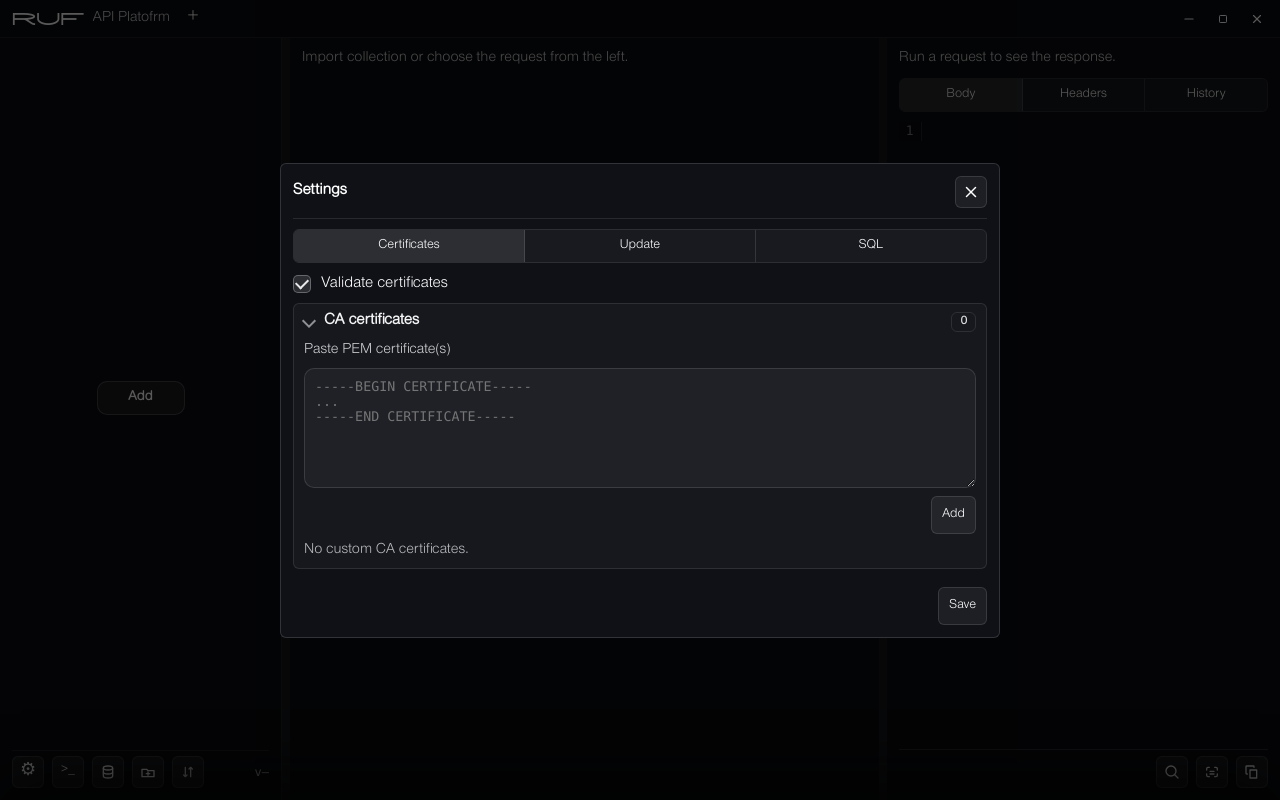
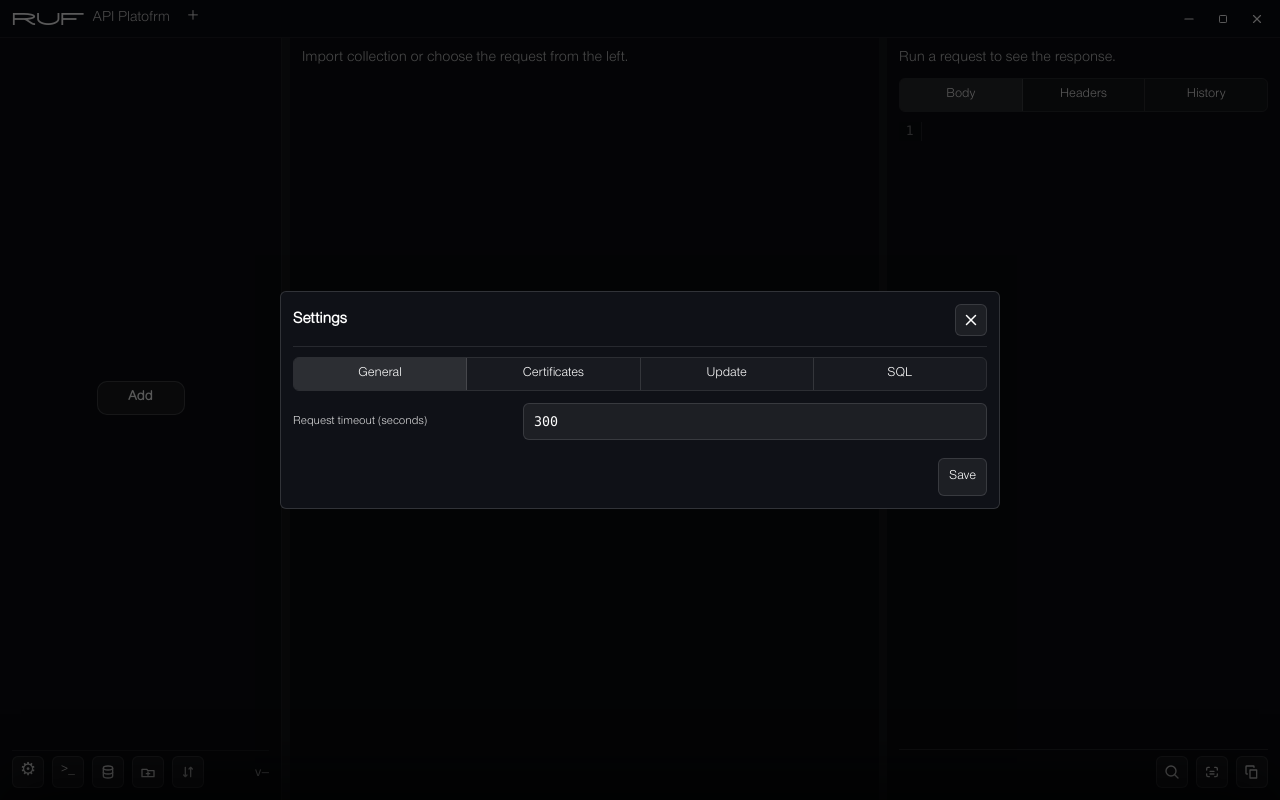
Before and after one commit to mkudmi/RUF-API-Platform, a React (Vite) app: page / in a window 1280 px wide. Both pictures are taken after a click on the button "Settings". Built offline with nearby package versions, Linux system fonts and the light colour scheme.

Commit message:
custom timeout has been added

```diff
--- a/src/app/App.tsx
+++ b/src/app/App.tsx
@@ -59,7 +59,7 @@ const TREE_SORT_MODE_KEY = 'ruf_tree_sort_mode_v1'
 
 type SavedActiveSelection = { collectionId: string, requestId: string }
 
-type SettingsTab = 'certificates' | 'update' | 'sql'
+type SettingsTab = 'general' | 'certificates' | 'update' | 'sql'
 type TreeToggleAction = 'expand' | 'collapse'
 
 function safeParseJson<T>(raw: string | null): T | null {
@@ -147,7 +147,10 @@ export default function App() {
   const reloadFromFileDialogRef = useRef<HTMLDialogElement | null>(null)
   const reloadFromFileInputRef = useRef<HTMLInputElement | null>(null)
   const initialAppSettings = useMemo(() => loadAppSettings(), [])
-  const [settingsTab, setSettingsTab] = useState<SettingsTab>('certificates')
+  const [settingsTab, setSettingsTab] = useState<SettingsTab>('general')
+  const [requestTimeoutSec, setRequestTimeoutSec] = useState<number | null>(() => (
+    initialAppSettings.requestTimeoutSec > 0 ? initialAppSettings.requestTimeoutSec : null
+  ))
   const [validateCertificates, setValidateCertificates] = useState<boolean>(() => initialAppSettings.validateCertificates)
   const [caCertificates, setCaCertificates] = useState<CaCertificate[]>(() => initialAppSettings.caCertificates)
   const [caCertInput, setCaCertInput] = useState('')
@@ -303,7 +306,7 @@ export default function App() {
   )
 
   function openSettings() {
-    setSettingsTab('certificates')
+    setSettingsTab('general')
     settingsDialogRef.current?.showModal()
   }
 
@@ -479,12 +482,13 @@ export default function App() {
 
   useEffect(() => {
     saveAppSettings({
+      requestTimeoutSec: requestTimeoutSec ?? 0,
       validateCertificates,
       caCertificates,
       globalSql: primaryGlobalSqlSettings ?? DEFAULT_GLOBAL_SQL_CONNECTION_SETTINGS,
       globalSqlConnections,
     })
-  }, [caCertificates, globalSqlConnections, primaryGlobalSqlSettings, validateCertificates])
+  }, [caCertificates, globalSqlConnections, primaryGlobalSqlSettings, requestTimeoutSec, validateCertificates])
 
   useEffect(() => {
     return () => {
@@ -2920,6 +2924,9 @@ export default function App() {
       <dialog
         ref={settingsDialogRef}
         className="modal modalSmall modalSettings"
+        onClick={e => {
+          if (e.target === e.currentTarget) closeSettings()
+        }}
       >
         <div className="modalHeader" style={{ marginBottom: 0 }}>
           <b>Settings</b>
@@ -2928,10 +2935,38 @@ export default function App() {
         <hr className="modalDivider" />
 
         <div className="tabs" style={{ marginTop: 2, marginBottom: 12 }}>
+          <button className={`tab ${settingsTab === 'general' ? 'tabActive' : ''}`} onClick={() => setSettingsTab('general')}>General</button>
           <button className={`tab ${settingsTab === 'certificates' ? 'tabActive' : ''}`} onClick={() => setSettingsTab('certificates')}>Certificates</button>
           <button className={`tab ${settingsTab === 'update' ? 'tabActive' : ''}`} onClick={() => setSettingsTab('update')}>Update</button>
           <button className={`tab ${settingsTab === 'sql' ? 'tabActive' : ''}`} onClick={() => setSettingsTab('sql')}>SQL</button>
         </div>
+
+        {settingsTab === 'general' ? (
+          <div style={{ display: 'grid', gap: 10 }}>
+            <div className="formRow">
+              <div className="formLabel">Request timeout (seconds)</div>
+              <input
+                className="mono"
+                type="text"
+                inputMode="numeric"
+                pattern="[0-9]*"
+                maxLength={3}
+                placeholder="30s"
+                value={requestTimeoutSec === null ? '' : String(requestTimeoutSec)}
+                onChange={e => {
+                  const raw = e.target.value
+                  const digits = raw.replaceAll(/\D+/g, '').slice(0, 3)
+                  if (!digits) {
+                    setRequestTimeoutSec(null)
+                    return
+                  }
+                  const n = Number(digits)
+                  setRequestTimeoutSec(Math.max(1, Math.min(600, Math.round(n))))
+                }}
+              />
+            </div>
+          </div>
+        ) : null}
 
         {settingsTab === 'certificates' ? (
           <div style={{ display: 'grid', gap: 10 }}>
--- a/src/modules/requestRunner/runRequest.ts
+++ b/src/modules/requestRunner/runRequest.ts
@@ -93,6 +93,17 @@ function getCaCertsPem(): string[] {
     return (loadAppSettings().caCertificates || []).map(c => c.pem).filter(Boolean)
   } catch {
     return []
+  }
+}
+
+function getRequestTimeoutMs(): number {
+  try {
+    const secRaw = loadAppSettings().requestTimeoutSec
+    const sec = Number.isFinite(secRaw) ? Math.round(secRaw) : 300
+    if (sec <= 0) return 300
+    return Math.max(1000, Math.min(600_000, sec * 1000))
+  } catch {
+    return 300_000
   }
 }
 
@@ -365,13 +376,14 @@ export async function runRequest(args: {
   if (typeof init.body === 'string') init.body = applyVariables(init.body, vars)
 
   const caCertsPem = getCaCertsPem()
+  const timeoutMs = getRequestTimeoutMs()
   const requestHeadersObj = headersInitToObject(init.headers)
   const requestHeadersBytes = estimateHeadersBytes(init.headers)
   const requestBodyBytes = estimateBodyBytes(init.body)
   const requestBytes = requestHeadersBytes + requestBodyBytes
   let res: Response
   try {
-    res = await platformFetch(url, init, { insecureTls: !validateCertificates, caCertsPem })
+    res = await platformFetch(url, init, { insecureTls: !validateCertificates, caCertsPem, timeoutMs })
   } catch (e: any) {
     const timeMs = Math.round(performance.now() - start)
     if (e?.name === 'AbortError') {
--- a/src/shared/utils/appSettings.ts
+++ b/src/shared/utils/appSettings.ts
@@ -15,6 +15,7 @@ export type CaCertificate = {
 export type AppSettings = {
   validateCertificates: boolean
   caCertificates: CaCertificate[]
+  requestTimeoutSec: number
   globalSql: GlobalSqlConnectionSettings
   globalSqlConnections: GlobalSqlConnectionItem[]
 }
@@ -22,6 +23,7 @@ export type AppSettings = {
 const DEFAULT_APP_SETTINGS: AppSettings = {
   validateCertificates: true,
   caCertificates: [],
+  requestTimeoutSec: 300,
   globalSql: { ...DEFAULT_GLOBAL_SQL_CONNECTION_SETTINGS },
   globalSqlConnections: [],
 }
@@ -44,6 +46,11 @@ export function loadAppSettings(storage: Storage = localStorage): AppSettings {
   const validateCertificates = typeof rec.validateCertificates === 'boolean'
     ? rec.validateCertificates
     : DEFAULT_APP_SETTINGS.validateCertificates
+  const requestTimeoutSec = (
+    typeof rec.requestTimeoutSec === 'number' && Number.isFinite(rec.requestTimeoutSec)
+      ? Math.max(0, Math.min(600, Math.round(rec.requestTimeoutSec)))
+      : DEFAULT_APP_SETTINGS.requestTimeoutSec
+  )
 
   const rawCa = rec.caCertificates
   const caCertificates: CaCertificate[] = Array.isArray(rawCa)
@@ -120,7 +127,7 @@ export function loadAppSettings(storage: Storage = localStorage): AppSettings {
       .filter((x): x is GlobalSqlConnectionItem => !!x)
     : []
 
-  return { validateCertificates, caCertificates, globalSql, globalSqlConnections }
+  return { validateCertificates, caCertificates, requestTimeoutSec, globalSql, globalSqlConnections }
 }
 
 export function saveAppSettings(settings: AppSettings, storage: Storage = localStorage) {
--- a/src/shared/utils/platformFetch.ts
+++ b/src/shared/utils/platformFetch.ts
@@ -105,7 +105,7 @@ async function bodyToBase64(body: BodyInit): Promise<{ bodyBase64: string; conte
 export async function platformFetch(
   input: RequestInfo | URL,
   init?: RequestInit,
-  opts?: { insecureTls?: boolean; caCertsPem?: string[] },
+  opts?: { insecureTls?: boolean; caCertsPem?: string[]; timeoutMs?: number },
 ): Promise<Response> {
   const signal = init?.signal
   if (signal?.aborted) {
@@ -159,6 +159,7 @@ export async function platformFetch(
           method,
           headers,
           bodyBase64,
+          timeoutMs: opts?.timeoutMs,
           insecureTls: !!opts?.insecureTls,
           caCertsPem: opts?.caCertsPem,
         },
```
Also changed, not shown: 1 other file (tests, documents, lock files or other folders).
